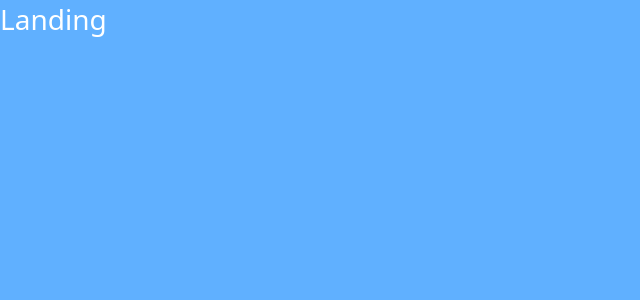
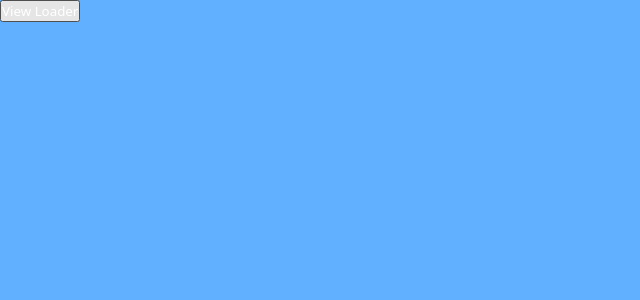
Before and after one commit to benbakle/MC2020, a React (Create React App) app in the folder Web.UI/wwwroot/: page / in a window 1280 px wide. Shown: the top 300 px of the page, without its empty margins (0-640 px from the left). Built offline with nearby package versions, Linux system fonts and the light colour scheme.

Commit message:
feat: Routing with hooks

```diff
--- a/Web.UI/wwwroot/src/App.js
+++ b/Web.UI/wwwroot/src/App.js
@@ -1,6 +1,5 @@
 import React, { lazy, Suspense } from 'react';
-import { Router, Route, Switch } from "react-router-dom";
-import history from './services/history';
+import { BrowserRouter as Router, Route, Switch } from "react-router-dom";
 import Loading from './components/controls/Loading';
 import './app.scss';
 
@@ -10,15 +9,16 @@ const App = () => {
     return (
         <div className="app">
             <main className="smc-main">
-                <Router history={history}>
+                <Router>
                     <Suspense fallback={<Loading />}>
                         <Switch>
-                                <Route exact path='/' component={Landing} />
+                            <Route  exact path='/loading'><Loading /></Route>
+                            <Route  exact path='/'><Landing /></Route>
                         </Switch>
                     </Suspense>
                 </Router>
             </main>
-        </div>
+        </div >
     );
 }
 
--- a/Web.UI/wwwroot/src/components/Landing.js
+++ b/Web.UI/wwwroot/src/components/Landing.js
@@ -1,10 +1,9 @@
 import React from 'react';
+import { useHistory } from 'react-router-dom';
 
 const Landing = () => {
-
-    return (
-        <h1 className="landing">Landing</h1>
-    )
+    const history = useHistory();
+    return <button onClick={() => history.push('/loading')}>View Loader</button>;
 }
 
 export default Landing;
```
Also changed, not shown: Web.UI/wwwroot/src/setupTests.js (+12 -10 lines).
